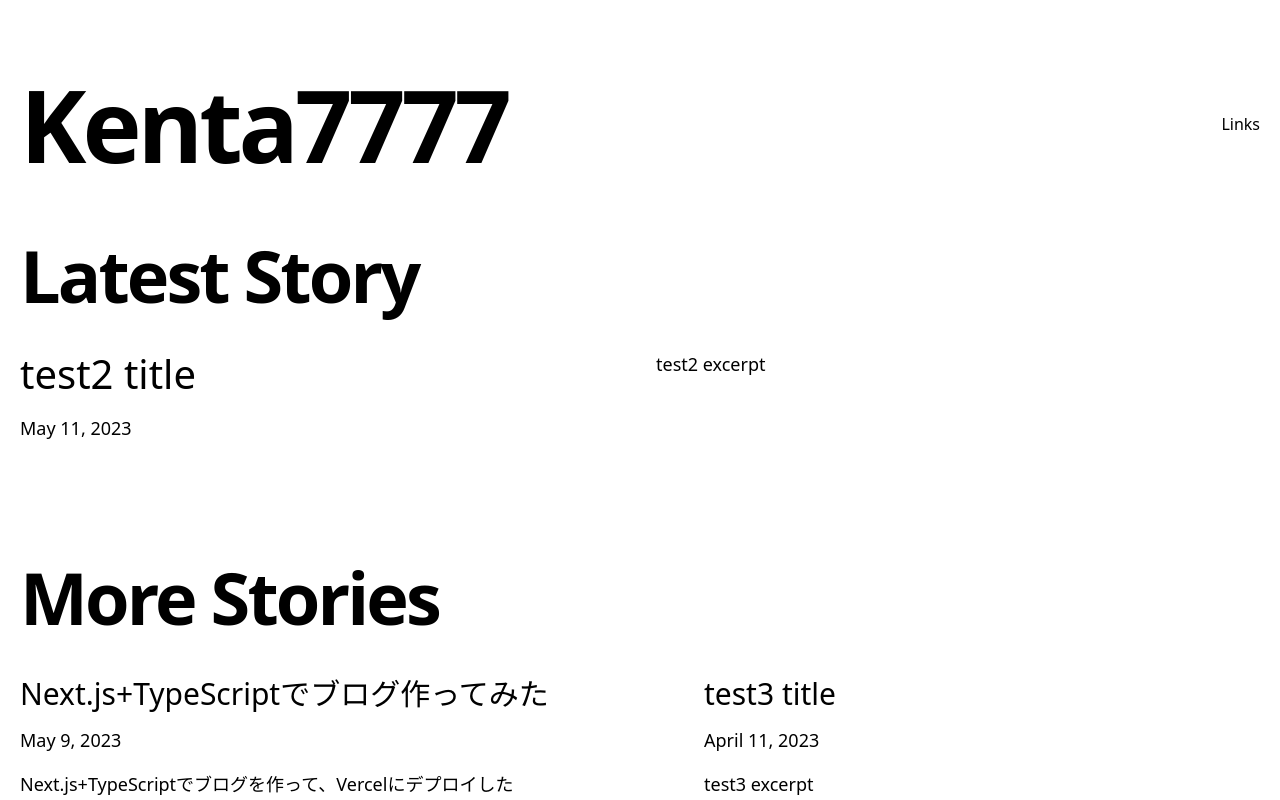
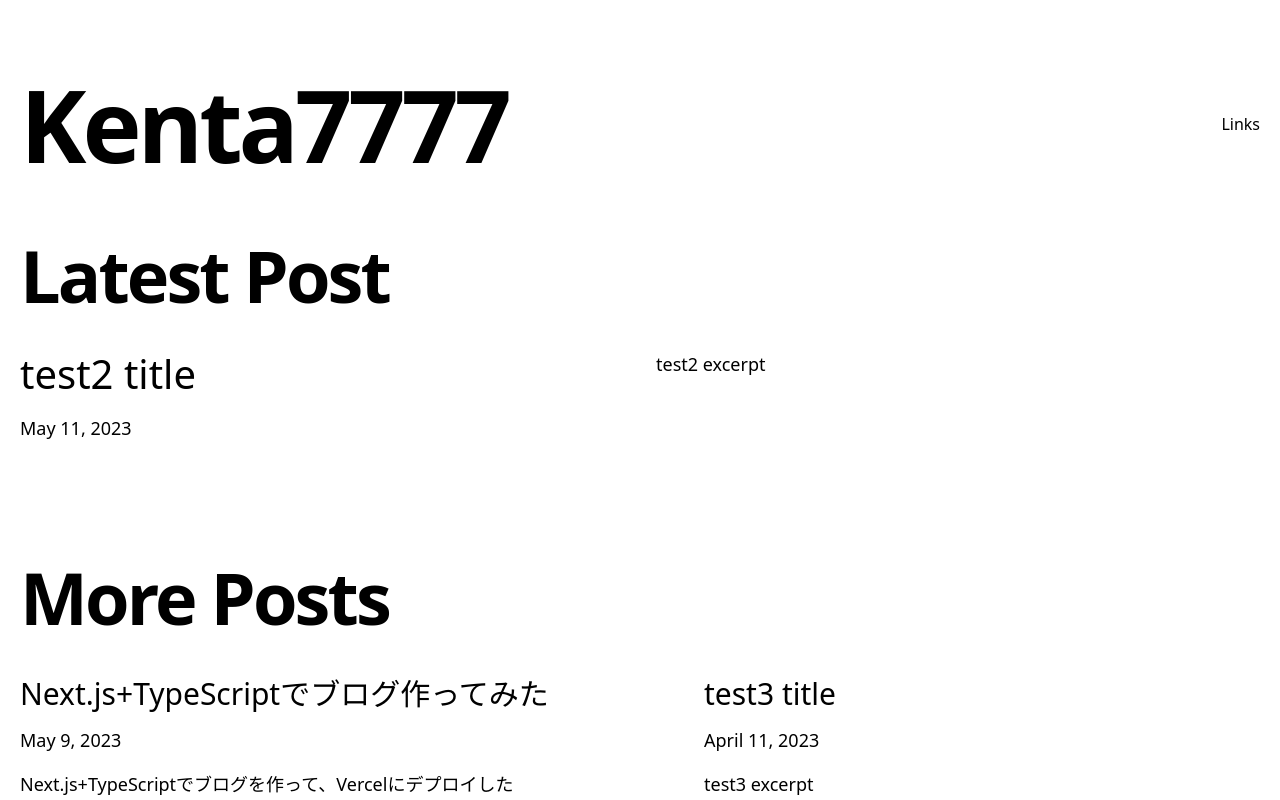
Before and after one commit to kenta7777/my-blog, a Next.js app: page / in a window 1280 px wide. Shown: the top 800 px of the page. Built offline with nearby package versions, Linux system fonts and the light colour scheme.

Commit message:
use Post instead of Story

```diff
--- a/app/page.tsx
+++ b/app/page.tsx
@@ -1,6 +1,6 @@
 import type Post from '../interfaces/post'
 import Container from '../components/container'
-import MoreStories from '../components/more-stories'
+import MorePosts from '../components/more-posts'
 import HeroPost from '../components/hero-post'
 import Intro from '../components/intro'
 import Layout from '../components/layout'
@@ -26,7 +26,7 @@ export default async function Page() {
             excerpt={heroPost.excerpt}
           />
         )}
-        {morePosts.length > 0 && <MoreStories posts={morePosts} />}
+        {morePosts.length > 0 && <MorePosts posts={morePosts} />}
       </Container>
     </Layout>
   )
--- a/components/cover-image.tsx
+++ /dev/null
@@ -1,36 +0,0 @@
-import cn from 'classnames'
-import Link from 'next/link'
-import Image from 'next/image'
-
-type Props = {
-  title: string
-  src: string
-  slug?: string
-}
-
-const CoverImage = ({ title, src, slug }: Props) => {
-  const image = (
-    <Image
-      src={src}
-      alt={`Cover Image for ${title}`}
-      className={cn('shadow-sm w-full', {
-        'hover:shadow-lg transition-shadow duration-200': slug,
-      })}
-      width={1300}
-      height={630}
-    />
-  )
-  return (
-    <div className="sm:mx-0">
-      {slug ? (
-        <Link as={`/posts/${slug}`} href="/posts/[slug]" aria-label={title}>
-          {image}
-        </Link>
-      ) : (
-        image
-      )}
-    </div>
-  )
-}
-
-export default CoverImage
--- a/components/hero-post.tsx
+++ b/components/hero-post.tsx
@@ -1,5 +1,4 @@
 import DateFormatter from './date-formatter'
-import CoverImage from './cover-image'
 import Link from 'next/link'
 
 type Props = {
@@ -18,7 +17,7 @@ const HeroPost = ({
   return (
     <section>
       <h2 className="mb-8 text-5xl md:text-7xl font-bold tracking-tighter leading-tight">
-        Latest Story
+        Latest Post
       </h2>
       <div className="md:grid md:grid-cols-2 md:gap-x-16 lg:gap-x-8 mb-20 md:mb-28">
         <div>
--- a/components/more-stories.tsx
+++ b/components/more-posts.tsx
@@ -5,11 +5,11 @@ type Props = {
   posts: Post[]
 }
 
-const MoreStories = ({ posts }: Props) => {
+const MorePosts = ({ posts }: Props) => {
   return (
     <section>
       <h2 className="mb-8 text-5xl md:text-7xl font-bold tracking-tighter leading-tight">
-        More Stories
+        More Posts
       </h2>
       <div className="grid grid-cols-1 md:grid-cols-2 md:gap-x-16 lg:gap-x-32 gap-y-20 md:gap-y-32 mb-32">
         {posts.map((post) => (
@@ -26,4 +26,4 @@ const MoreStories = ({ posts }: Props) => {
   )
 }
 
-export default MoreStories
+export default MorePosts
--- a/components/post-header.tsx
+++ b/components/post-header.tsx
@@ -1,5 +1,4 @@
 import DateFormatter from './date-formatter'
-import CoverImage from './cover-image'
 import PostTitle from './post-title'
 
 type Props = {
--- a/components/post-preview.tsx
+++ b/components/post-preview.tsx
@@ -1,5 +1,4 @@
 import DateFormatter from './date-formatter'
-import CoverImage from './cover-image'
 import Link from 'next/link'
 
 type Props = {
```
